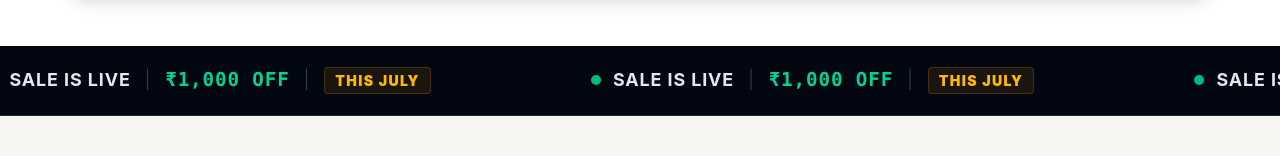
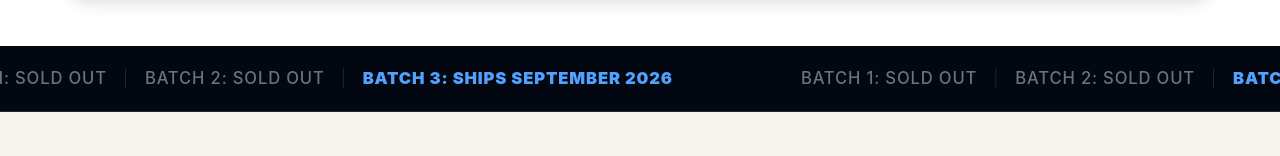
Before and after one commit to Gandheesh-SA/skye-devices, a React (Vite) app: page / in a window 1280 px wide. Shown: the part 788-944 px from the top of the page. Built offline with nearby package versions, Linux system fonts and the light colour scheme.

Commit message:
FIxed price

```diff
--- a/src/sub-section/Hero.jsx
+++ b/src/sub-section/Hero.jsx
@@ -101,64 +101,39 @@ Fall Asleep with Ease.
   <div className="inline-block animate-[marquee_12s_linear_infinite] hover:[animation-play-state:paused]">
 
     {/* Segment 1 */}
-    <span className="inline-flex items-center text-[clamp(15px,1.4vw,20px)] font-bold mx-12 md:mx-20 uppercase tracking-wider">
-      <span className="flex h-2.5 w-2.5 relative mr-3">
-        <span className="animate-ping absolute inline-flex h-full w-full rounded-full bg-emerald-400 opacity-75"></span>
-        <span className="relative inline-flex rounded-full h-2.5 w-2.5 bg-emerald-500"></span>
-      </span>
-      Sale is Live
-      <span className="mx-3.5 text-gray-700 font-light">|</span>
-      <span className="text-emerald-400 font-extrabold font-mono text-[clamp(16px,1.5vw,22px)]">₹1,000 OFF</span>
-      <span className="mx-3.5 text-gray-700 font-light">|</span>
-      <span className="bg-amber-500/10 text-amber-400 border border-amber-500/20 px-2.5 py-0.5 rounded text-[clamp(12px,1.1vw,15px)] font-black tracking-widest">
-        THIS JULY
-      </span>
+    <span className="inline-flex items-center text-[clamp(14px,1.3vw,18px)] font-bold mx-12 md:mx-16 uppercase tracking-wider">
+      <span className="text-gray-500 font-medium">Batch 1: Sold Out</span>
+      <span className="mx-4 text-gray-800 font-light">|</span>
+      <span className="text-gray-500 font-medium">Batch 2: Sold Out</span>
+      <span className="mx-4 text-gray-800 font-light">|</span>
+      <span className="text-blue-400 font-black">Batch 3: Ships September 2026</span>
     </span>
 
     {/* Segment 2 */}
-    <span className="inline-flex items-center text-[clamp(15px,1.4vw,20px)] font-bold mx-12 md:mx-20 uppercase tracking-wider">
-      <span className="flex h-2.5 w-2.5 relative mr-3">
-        <span className="animate-ping absolute inline-flex h-full w-full rounded-full bg-emerald-400 opacity-75"></span>
-        <span className="relative inline-flex rounded-full h-2.5 w-2.5 bg-emerald-500"></span>
-      </span>
-      Sale is Live
-      <span className="mx-3.5 text-gray-700 font-light">|</span>
-      <span className="text-emerald-400 font-extrabold font-mono text-[clamp(16px,1.5vw,22px)]">₹1,000 OFF</span>
-      <span className="mx-3.5 text-gray-700 font-light">|</span>
-      <span className="bg-amber-500/10 text-amber-400 border border-amber-500/20 px-2.5 py-0.5 rounded text-[clamp(12px,1.1vw,15px)] font-black tracking-widest">
-        THIS JULY
-      </span>
+    <span className="inline-flex items-center text-[clamp(14px,1.3vw,18px)] font-bold mx-12 md:mx-16 uppercase tracking-wider">
+      <span className="text-gray-500 font-medium">Batch 1: Sold Out</span>
+      <span className="mx-4 text-gray-800 font-light">|</span>
+      <span className="text-gray-500 font-medium">Batch 2: Sold Out</span>
+      <span className="mx-4 text-gray-800 font-light">|</span>
+      <span className="text-blue-400 font-black">Batch 3: Ships September 2026</span>
     </span>
 
     {/* Segment 3 */}
-    <span className="inline-flex items-center text-[clamp(15px,1.4vw,20px)] font-bold mx-12 md:mx-20 uppercase tracking-wider">
-      <span className="flex h-2.5 w-2.5 relative mr-3">
-        <span className="animate-ping absolute inline-flex h-full w-full rounded-full bg-emerald-400 opacity-75"></span>
-        <span className="relative inline-flex rounded-full h-2.5 w-2.5 bg-emerald-500"></span>
-      </span>
-      Sale is Live
-      <span className="mx-3.5 text-gray-700 font-light">|</span>
-      <span className="text-emerald-400 font-extrabold font-mono text-[clamp(16px,1.5vw,22px)]">₹1,000 OFF</span>
-      <span className="mx-3.5 text-gray-700 font-light">|</span>
-      <span className="bg-amber-500/10 text-amber-400 border border-amber-500/20 px-2.5 py-0.5 rounded text-[clamp(12px,1.1vw,15px)] font-black tracking-widest">
-        THIS JULY
-
-      </span>
+    <span className="inline-flex items-center text-[clamp(14px,1.3vw,18px)] font-bold mx-12 md:mx-16 uppercase tracking-wider">
+      <span className="text-gray-500 font-medium">Batch 1: Sold Out</span>
+      <span className="mx-4 text-gray-800 font-light">|</span>
+      <span className="text-gray-500 font-medium">Batch 2: Sold Out</span>
+      <span className="mx-4 text-gray-800 font-light">|</span>
+      <span className="text-blue-400 font-black">Batch 3: Ships September 2026</span>
     </span>
 
-    {/* Segment 4 (Added extra content block to keep infinite line completely packed) */}
-    <span className="inline-flex items-center text-[clamp(15px,1.4vw,20px)] font-bold mx-12 md:mx-20 uppercase tracking-wider">
-      <span className="flex h-2.5 w-2.5 relative mr-3">
-        <span className="animate-ping absolute inline-flex h-full w-full rounded-full bg-emerald-400 opacity-75"></span>
-        <span className="relative inline-flex rounded-full h-2.5 w-2.5 bg-emerald-500"></span>
-      </span>
-      Sale is Live
-      <span className="mx-3.5 text-gray-700 font-light">|</span>
-      <span className="text-emerald-400 font-extrabold font-mono text-[clamp(16px,1.5vw,22px)]">₹1,000 OFF</span>
-      <span className="mx-3.5 text-gray-700 font-light">|</span>
-      <span className="bg-amber-500/10 text-amber-400 border border-amber-500/20 px-2.5 py-0.5 rounded text-[clamp(12px,1.1vw,15px)] font-black tracking-widest">
-        THIS JULY
-      </span>
+    {/* Segment 4 */}
+    <span className="inline-flex items-center text-[clamp(14px,1.3vw,18px)] font-bold mx-12 md:mx-16 uppercase tracking-wider">
+      <span className="text-gray-500 font-medium">Batch 1: Sold Out</span>
+      <span className="mx-4 text-gray-800 font-light">|</span>
+      <span className="text-gray-500 font-medium">Batch 2: Sold Out</span>
+      <span className="mx-4 text-gray-800 font-light">|</span>
+      <span className="text-blue-400 font-black">Batch 3: Ships September 2026</span>
     </span>
 
   </div>
--- a/src/sub-section/ProductDetail.jsx
+++ b/src/sub-section/ProductDetail.jsx
@@ -121,53 +121,26 @@ const ProductDetail = () => {
             Hold it in your hand. Breathe along. Slow down. The first thing you do in the morning, the last thing before sleep, and anytime in between.
           </p>
 
-       <div style={{ display: "flex", flexDirection: "column", gap: "4px" }}>
-  {/* Original Price */}
+<div style={{ display: "flex", flexDirection: "column", gap: "4px" }}>
+  {/* Primary Price */}
   <p
     style={{
-      fontSize: "clamp(15px, 1.2vw, 18px)",
-      fontWeight: 500,
-      color: "#777",
+      fontSize: "clamp(22px, 2.2vw, 34px)",
+      fontWeight: 700,
+      color: "#111",
       margin: 0,
       lineHeight: 1.2,
-      textDecoration: "line-through",
     }}
   >
     Rs. 4100.00
   </p>
 
-  {/* Sale Price + Badge Row */}
-  <div style={{ display: "flex", alignItems: "center", gap: "8px", flexWrap: "wrap" }}>
-    <p
-      style={{
-        fontSize: "clamp(22px, 2.2vw, 34px)",
-        fontWeight: 700,
-        color: "#111",
-        margin: 0,
-        lineHeight: 1.2,
-      }}
-    >
-      Rs. 3100.00
-    </p>
-    <span
-      style={{
-        fontSize: "clamp(11px, 0.8vw, 13px)",
-        fontWeight: 600,
-        backgroundColor: "#e53935",
-        color: "#fff",
-        padding: "2px 8px",
-        borderRadius: "4px",
-        textTransform: "uppercase",
-        letterSpacing: "0.5px"
-      }}
-    >
-      Sale Live
-    </span>
-  </div>
-
+  {/* GST Info */}
   <p style={{ fontSize: "clamp(13px, 0.9vw, 15px)", color: "#555", margin: 0 }}>
     (Price including 18% GST)
   </p>
+
+  {/* Batch Status Section */}
   <div style={{ display: "flex", flexDirection: "column", gap: "10px", marginTop: "20px" }}>
 
     {/* Batch 1 */}
```
